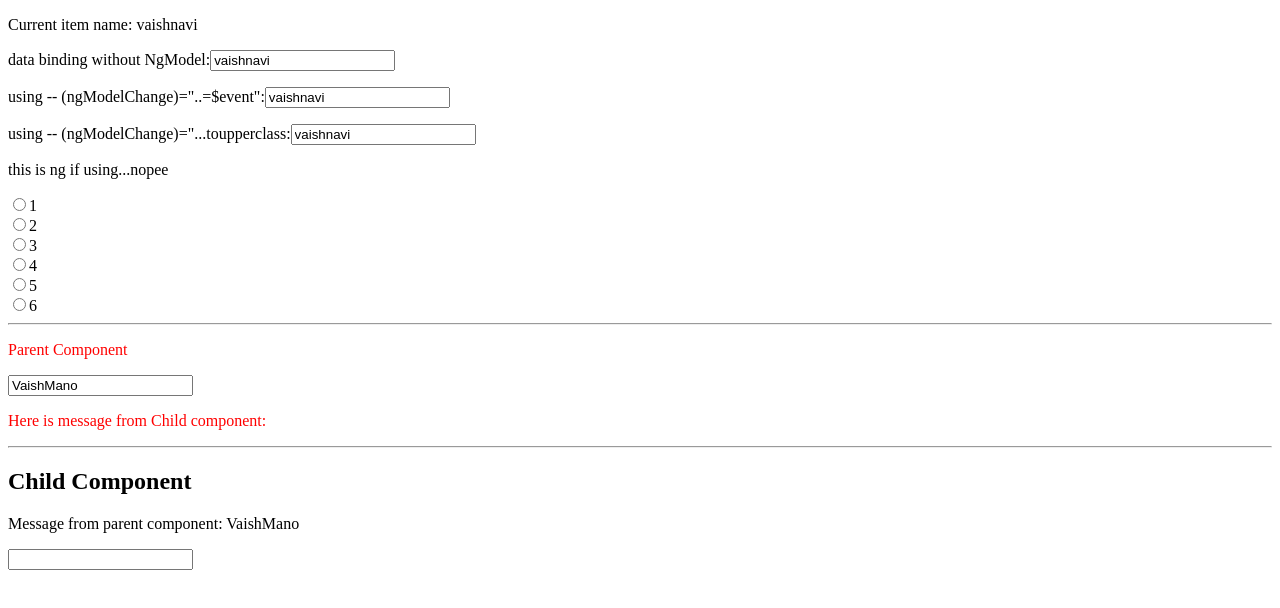
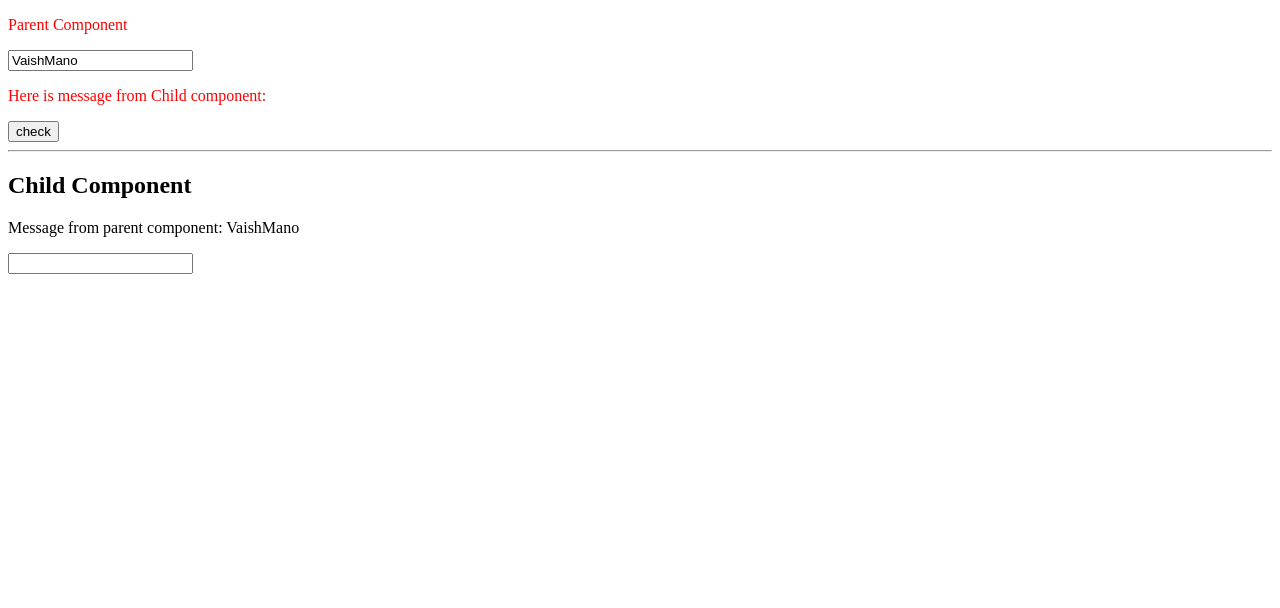
Before and after one commit to vitasoft-practice/practicingGit, an Angular app in the folder vaishnavi/: page / in a window 1280 px wide. Shown: the top 608 px of the page. Built offline with nearby package versions, Linux system fonts and the light colour scheme.

Commit message:
component lifecycle hooks and observable services

```diff
--- a/vaishnavi/package.json
+++ b/vaishnavi/package.json
@@ -18,7 +18,7 @@
     "@angular/platform-browser": "~12.0.2",
     "@angular/platform-browser-dynamic": "~12.0.2",
     "@angular/router": "~12.0.2",
-    "rxjs": "~6.6.0",
+    "rxjs": "^6.6.7",
     "tslib": "^2.1.0",
     "zone.js": "~0.11.4"
   },
--- a/vaishnavi/src/app/app.component.html
+++ b/vaishnavi/src/app/app.component.html
@@ -100,9 +100,9 @@
         <input type="text" [(ngModel)] ="input">
     </div>
 </fieldset> -->
+<!-- ---------------------------------------------- -->
 
-
-<p>Current item name: {{currentItem}}</p>
+<!-- <p>Current item name: {{currentItem}}</p>
   <p>
     <label for="without">data binding without NgModel:</label>
     <input [value]="currentItem" (input)="currentItem=getValue($event)" id="without">
@@ -120,18 +120,18 @@
 
   <div>
       <p>this is ng if using...{{save ? "yeahhh" : "nopee" }}</p>
-  </div>
-
+  </div> -->
+<!-- --------------XXXXXX --------------- -->
   <!-- <div *ngFor="let item of items; trackBy: trackByItems">
     ({{item.id}}) {{item.name}}
   </div> -->
-
-  <label *ngFor="let num of nums">
+<!-- ------------------------------------------------- -->
+  <!-- <label *ngFor="let num of nums">
     <div><input type="radio" name="items" [(ngModel)]="currentItem" [value]="num">{{num}}
     </div>
-  </label>
+  </label> -->
 
 
   <!-- --------parent child component --------- -->
-<hr>
+
 <app-parent></app-parent>
--- a/vaishnavi/src/app/app.component.ts
+++ b/vaishnavi/src/app/app.component.ts
@@ -1,12 +1,31 @@
-import { Component } from '@angular/core';
+import { Component, OnInit } from '@angular/core';
+import { Observable, Subscriber } from 'rxjs';
 
 @Component({
   selector: 'app-root',
   templateUrl: './app.component.html',
   styleUrls: ['./app.component.scss']
 })
-export class AppComponent {
+export class AppComponent implements OnInit {
   title = 'practice';
+
+  constructor(){
+    const test$ = new Observable(Subscriber => {
+      console.log('first');
+      Subscriber.next('1');
+    });
+
+    test$.subscribe(x =>{
+      console.log('second-',x);
+
+    });
+  }
+
+  ngOnInit():void{
+    console.log('whatever..');
+
+  }
+
 
   // structural directive practice
   answer=['a'];
--- a/vaishnavi/src/app/child/child.component.ts
+++ b/vaishnavi/src/app/child/child.component.ts
@@ -17,6 +17,8 @@ export class ChildComponent implements OnInit {
   constructor() { }
 
   ngOnInit(): void {
+    console.log('hellooo');
+
   }
 
 
--- a/vaishnavi/src/app/parent/parent.component.html
+++ b/vaishnavi/src/app/parent/parent.component.html
@@ -2,6 +2,11 @@
     <p>Parent Component</p>
     <input type="text" [(ngModel)] ="cnameInParent">
     <p>Here is message from Child component: {{mgsFromChild}}</p>
+</div>
+
+<div>
+    <h2 *ngIf ="show">hooks checking</h2>
+    <button (click) ="toggle()">check</button>
 </div>
 <hr>
 <app-child
--- a/vaishnavi/src/app/parent/parent.component.ts
+++ b/vaishnavi/src/app/parent/parent.component.ts
@@ -1,18 +1,37 @@
-import { Component, OnInit } from '@angular/core';
+import { Component, OnChanges, OnDestroy, OnInit } from '@angular/core';
 
 @Component({
   selector: 'app-parent',
   templateUrl: './parent.component.html',
   styleUrls: ['./parent.component.scss']
 })
-export class ParentComponent implements OnInit {
+export class ParentComponent implements OnInit, OnChanges, OnDestroy {
 
   cnameInParent ='VaishMano';
   mgsFromChild ='';
-
+  show=false;
   constructor() { }
 
   ngOnInit(): void {
+    console.log('oninit occured');
+
+    // setInterval(()=>{
+    //   console.log(new Date());
+
+    // },1000)
+
+  }
+  ngOnChanges():void{
+    console.log('onchange occured');
+
+  }
+  ngOnDestroy():void{
+    console.log('destroyed????');
+
+  }
+
+  toggle(){
+    this.show = !this.show;
   }
 
   receiveMessage(e){
```
